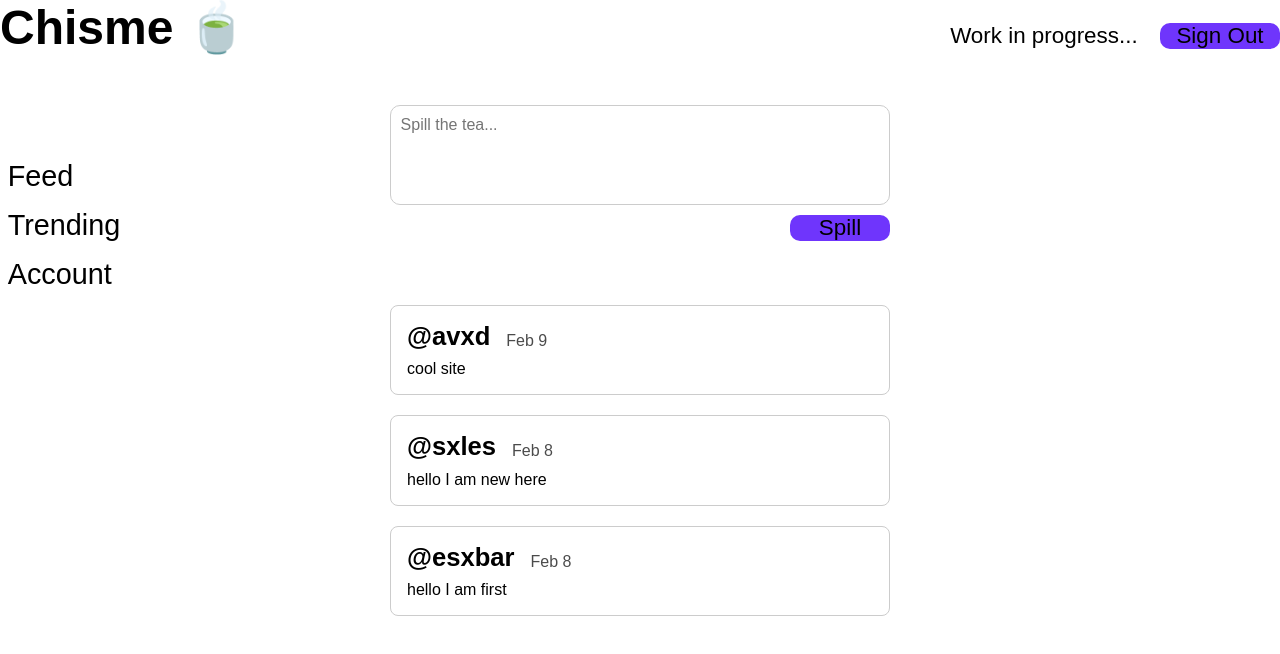
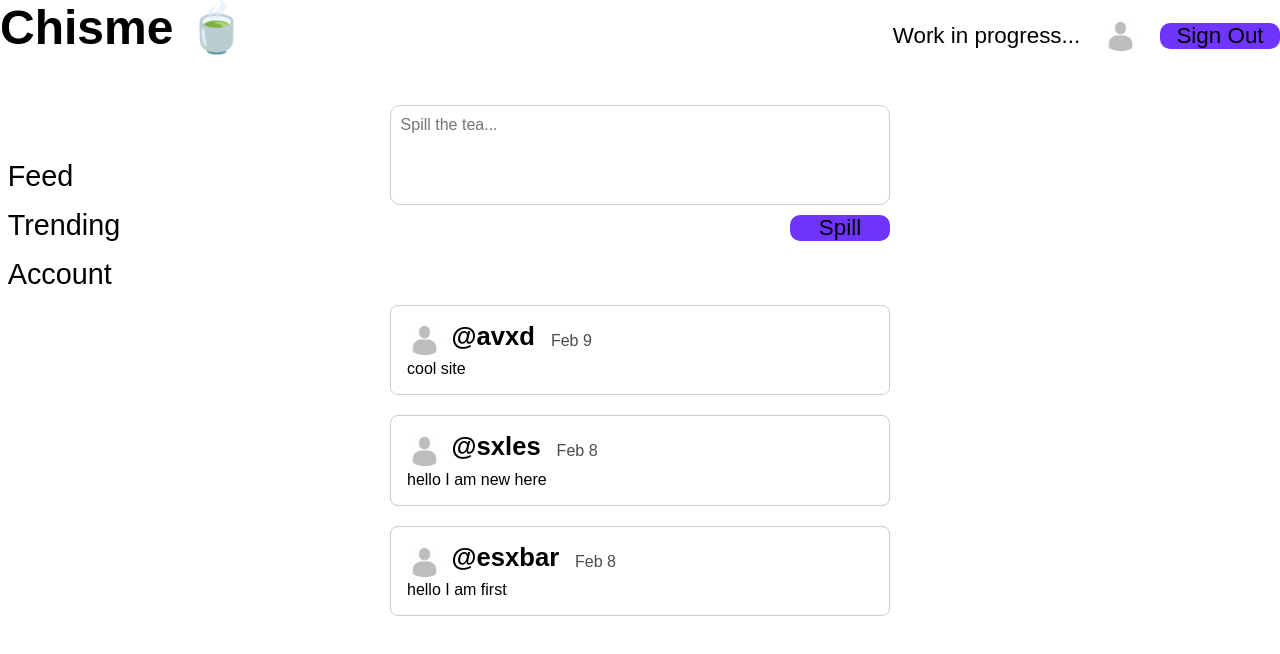
Before and after one commit to susanoos/chisme, a React (Create React App) app: page / in a window 1280 px wide. Shown: the top 654 px of the page. Built offline with nearby package versions, Linux system fonts and the light colour scheme.

Commit message:
added default profile pictures

```diff
--- a/src/components/Feed/FeedList.js
+++ b/src/components/Feed/FeedList.js
@@ -1,5 +1,6 @@
 import React, { Fragment, useState } from "react";
 import classes from "./FeedList.module.css";
+import ProfileImg from "../Profile/ProfileImg";
 import Card from "../UI/Card";
 import AddPost from "../Post/AddPost";
 
@@ -39,6 +40,7 @@ const FeedList = ({ user }) => {
         <Card>
           <div className={classes.feed}>
             <div className={classes.user__info}>
+              <ProfileImg />
               <h1 className={classes.user}>@{feed.username}</h1>
               <span className={classes.date}>{feed.date}</span>
             </div>
--- a/src/components/Feed/FeedList.module.css
+++ b/src/components/Feed/FeedList.module.css
@@ -14,6 +14,7 @@
 .user {
   font-size: 1.6rem;
   margin-bottom: 0.6rem;
+  margin-left: 0.6rem;
 }
 
 .date {
--- a/src/components/Nav/Nav.js
+++ b/src/components/Nav/Nav.js
@@ -1,5 +1,6 @@
 import React from "react";
 import classes from "./Nav.module.css";
+import ProfileImg from "../Profile/ProfileImg";
 
 const Nav = ({ onLogout }) => {
   return (
@@ -8,6 +9,9 @@ const Nav = ({ onLogout }) => {
       <div>
         <ul className={classes.nav__links}>
           <li>Work in progress...</li>
+          <li>
+            <ProfileImg />
+          </li>
           <li>
             <button
               className={classes.nav__btn}
--- /dev/null
+++ b/src/components/Profile/ProfileImg.js
@@ -0,0 +1,14 @@
+import React from "react";
+import classes from "./ProfileImg.module.css";
+
+const ProfileImg = () => {
+  return (
+    <img
+      className={classes.img}
+      alt="default-profile-pic"
+      src={require("./default.png")}
+    />
+  );
+};
+
+export default ProfileImg;
--- /dev/null
+++ b/src/components/Profile/ProfileImg.module.css
@@ -0,0 +1,5 @@
+.img {
+  width: 35px;
+  height: auto;
+  border-radius: 50%;
+}
```
Also changed, not shown: src/components/Profile/default.png (added).
